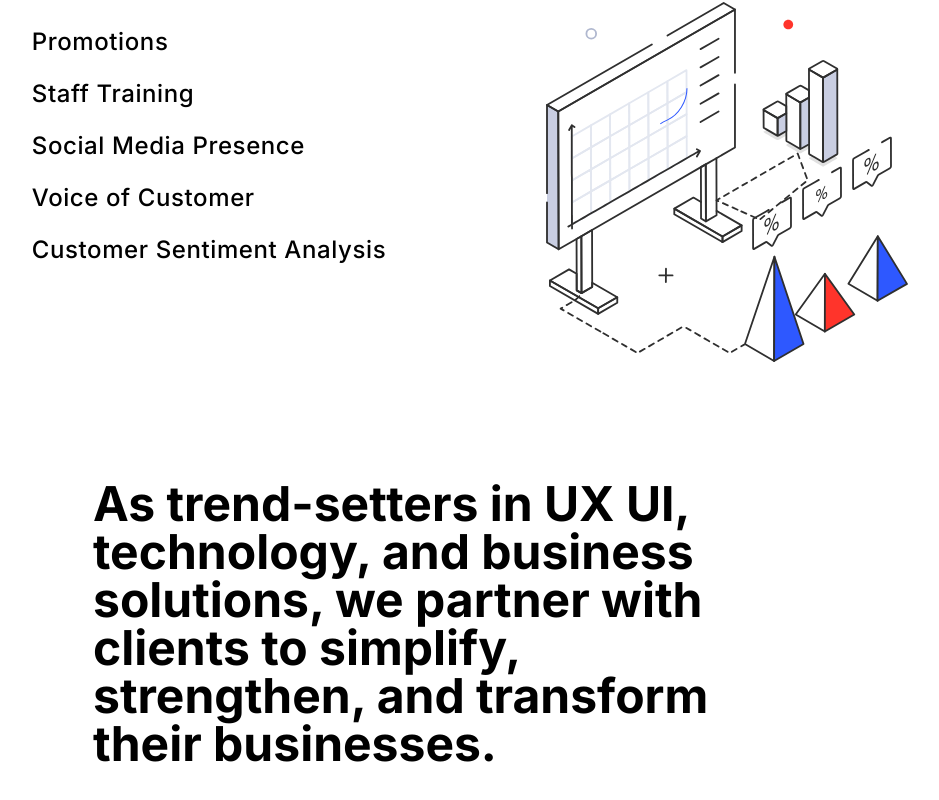
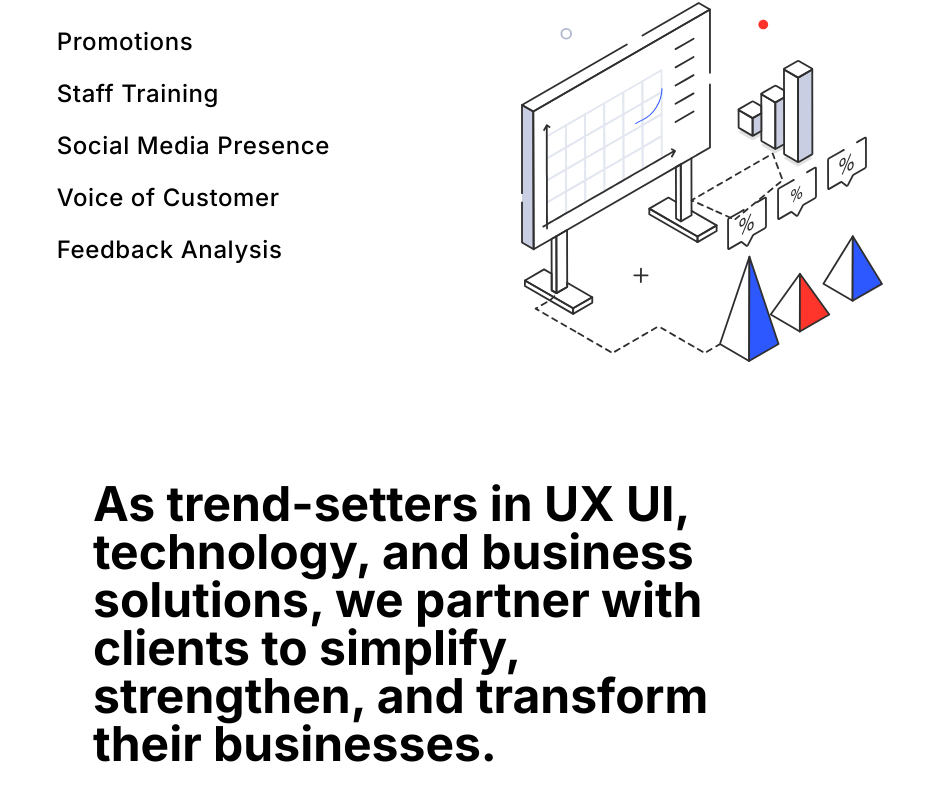
Before and after one commit to kanishkacodes/explorex, a Next.js app: page / in a window 1280 px wide. Shown: the part 3304-4104 px from the top of the page, without its empty margins (195-1134 px from the left). Built offline with nearby package versions, Linux system fonts and the light colour scheme.

Commit message:
update content

```diff
--- a/src/components/Business.tsx
+++ b/src/components/Business.tsx
@@ -47,7 +47,7 @@ function Business() {
               Business
             </motion.h1>
             <div className="ml-14 mt-8 mb-8">
-              {["Promotions", "Staff Training", "Social Media Presence", "Voice of Customer", "Customer Sentiment Analysis"].map((text, index) => (
+              {["Promotions", "Staff Training", "Social Media Presence", "Voice of Customer", "Feedback Analysis"].map((text, index) => (
                 <motion.p
                   key={index}
                   initial="hidden"
```
